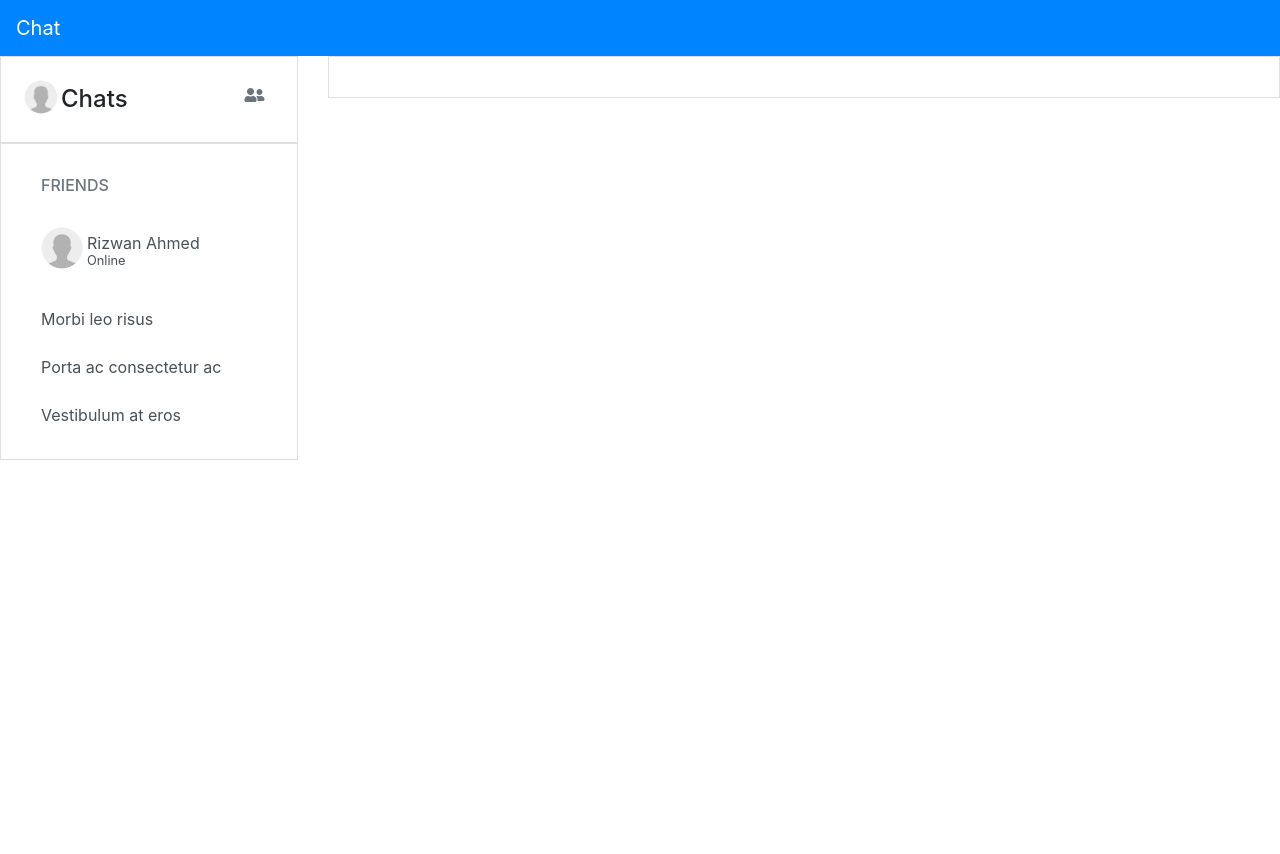
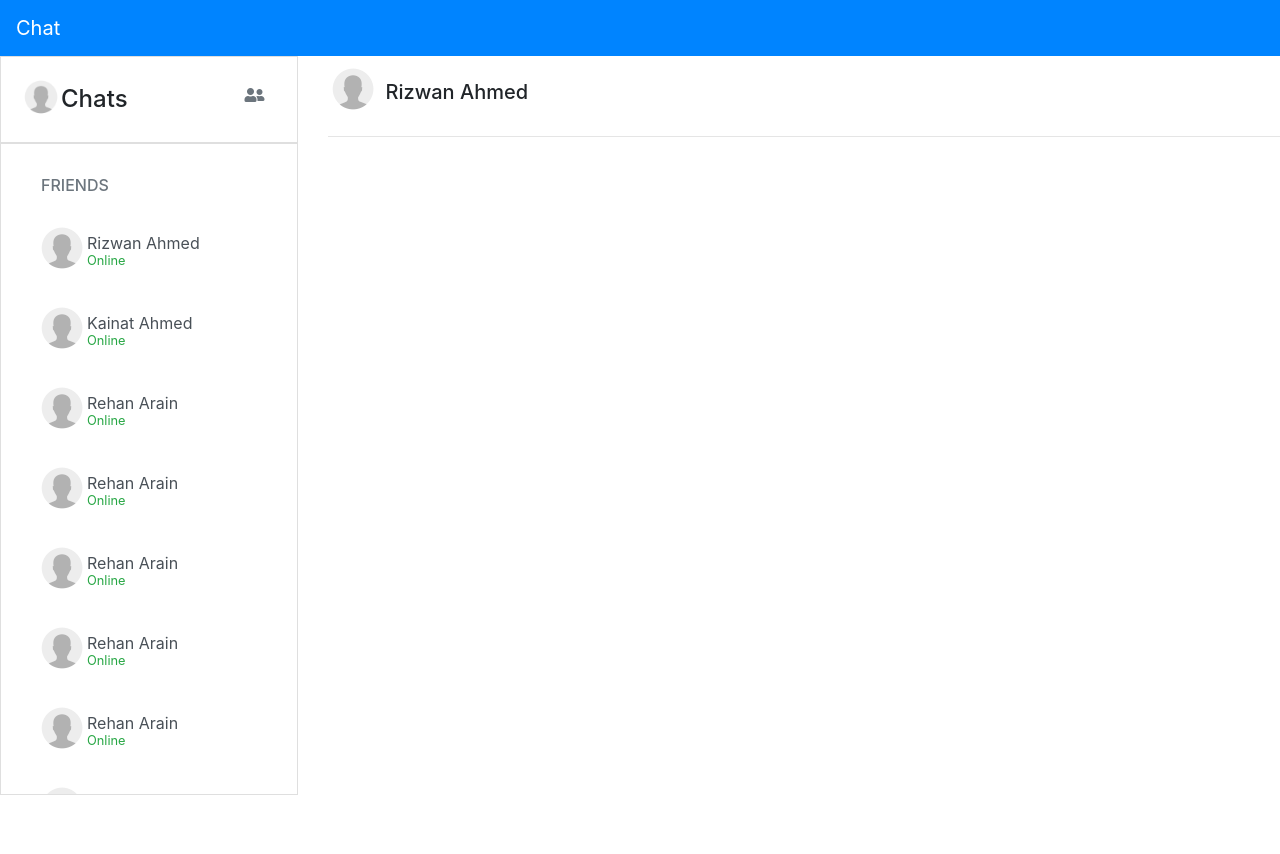
Before and after one commit to Rizwan8909/AJAX-PHP-JS-WEB-Projects, a PHP site: page /home.php in a window 1280 px wide. Shown: the top 854 px of the page. Run offline with PHP 8.4, Linux system fonts and the light colour scheme; some libraries are stand-ins or nearby versions.

Commit message:
Still working on home page

```diff
--- a/php_chat_app/home.php
+++ b/php_chat_app/home.php
@@ -12,7 +12,7 @@
     <title>Chat</title>
 </head>
 
-<body>
+<body style="overflow-x: hidden;">
     <!-- As a link -->
     <nav class="navbar body-class navbar-dark">
         <a class="navbar-brand" href="#">Chat</a>
@@ -29,7 +29,7 @@
 
                         <div class="d-flex justify-content-between">
                             <div class="d-flex">
-                                <img src="images/default-user.jpg" alt="" style="width: 40px; height:40px">
+                                <img src="images/default-user.png" alt="" style="width: 40px; height:40px">
                                 <h4 class="my-2">Chats</h4>
                             </div>
 
@@ -48,7 +48,7 @@
                 </div>
 
                 <div class="card rounded-0 left-chat">
-                    <div class="card-body">
+                    <div class="card-body" style="overflow:scroll; height: 650px;">
 
                         <ul class="list-group">
                             <li class="list-group-item border-0">
@@ -56,17 +56,95 @@
                             </li>
                             <a href="" class="list-group-item list-group-item-action border-0 round-border p-0 pl-3">
                                 <div class="d-flex my-2">
-                                    <img src="images/default-user.jpg" alt="" style="width: 50px; height:50px">
+                                    <img src="images/default-user.png" alt="" style="width: 50px; height:50px">
                                     <div class="my-3">
                                         <p class="my-1" style="line-height: 0;">Rizwan Ahmed</p>
-                                        <small >Online</small>
+                                        <small class="text-success">Online</small>
                                     </div>
                                 </div>
 
                             </a>
-                            <li class="list-group-item list-group-item-action border-0 round-border">Morbi leo risus</li>
+
+
+                            <a href="" class="list-group-item list-group-item-action border-0 round-border p-0 pl-3">
+                                <div class="d-flex my-2">
+                                    <img src="images/default-user.png" alt="" style="width: 50px; height:50px">
+                                    <div class="my-3">
+                                        <p class="my-1" style="line-height: 0;">Kainat Ahmed</p>
+                                        <small class="text-success">Online</small>
+                                    </div>
+                                </div>
+
+                            </a>
+
+                            <a href="" class="list-group-item list-group-item-action border-0 round-border p-0 pl-3">
+                                <div class="d-flex my-2">
+                                    <img src="images/default-user.png" alt="" style="width: 50px; height:50px">
+                                    <div class="my-3">
+                                        <p class="my-1" style="line-height: 0;">Rehan Arain</p>
+                                        <small class="text-success">Online</small>
+                                    </div>
+                                </div>
+
+                            </a>
+
+                            <a href="" class="list-group-item list-group-item-action border-0 round-border p-0 pl-3">
+                                <div class="d-flex my-2">
+                                    <img src="images/default-user.png" alt="" style="width: 50px; height:50px">
+                                    <div class="my-3">
+                                        <p class="my-1" style="line-height: 0;">Rehan Arain</p>
+                                        <small class="text-success">Online</small>
+                                    </div>
+                                </div>
+
+                            </a>
+
+                            <a href="" class="list-group-item list-group-item-action border-0 round-border p-0 pl-3">
+                                <div class="d-flex my-2">
+                                    <img src="images/default-user.png" alt="" style="width: 50px; height:50px">
+                                    <div class="my-3">
+                                        <p class="my-1" style="line-height: 0;">Rehan Arain</p>
+                                        <small class="text-success">Online</small>
+                                    </div>
+                                </div>
+
+                            </a>
+
+                            <a href="" class="list-group-item list-group-item-action border-0 round-border p-0 pl-3">
+                                <div class="d-flex my-2">
+                                    <img src="images/default-user.png" alt="" style="width: 50px; height:50px">
+                                    <div class="my-3">
+                                        <p class="my-1" style="line-height: 0;">Rehan Arain</p>
+                                        <small class="text-success">Online</small>
+                                    </div>
+                                </div>
+
+                            </a>
+
+                            <a href="" class="list-group-item list-group-item-action border-0 round-border p-0 pl-3">
+                                <div class="d-flex my-2">
+                                    <img src="images/default-user.png" alt="" style="width: 50px; height:50px">
+                                    <div class="my-3">
+                                        <p class="my-1" style="line-height: 0;">Rehan Arain</p>
+                                        <small class="text-success">Online</small>
+                                    </div>
+                                </div>
+
+                            </a>
+
+                            <a href="" class="list-group-item list-group-item-action border-0 round-border p-0 pl-3">
+                                <div class="d-flex my-2">
+                                    <img src="images/default-user.png" alt="" style="width: 50px; height:50px">
+                                    <div class="my-3">
+                                        <p class="my-1" style="line-height: 0;">Rehan Arain</p>
+                                        <small class="text-success">Online</small>
+                                    </div>
+                                </div>
+
+                            </a>
+                            <!-- <li class="list-group-item list-group-item-action border-0 round-border">Morbi leo risus</li>
                             <li class="list-group-item list-group-item-action border-0 round-border">Porta ac consectetur ac</li>
-                            <li class="list-group-item list-group-item-action border-0 round-border">Vestibulum at eros</li>
+                            <li class="list-group-item list-group-item-action border-0 round-border">Vestibulum at eros</li> -->
                             <!-- <?php //include "include/get_user_data.php"
                                     ?> -->
                         </ul>
@@ -80,14 +158,12 @@
 
             <!-- Right start here -->
             <div class="col-md-9">
-                <div class="">
-                    <div class="card rounded-0 left-chat">
-                        <div class="card-body">
-
-
-
-                        </div>
+                <div class="left-chat">
+                    <div class="d-flex my-2">
+                        <img src="images/default-user.png" alt="" style="width: 50px; height:50px">
+                        <h5 class="my-3 ml-2">Rizwan Ahmed</h5>
                     </div>
+                    <hr>
                 </div>
             </div>
         </div>
```
Also changed, not shown: php_chat_app/images/default-user.png (added).
